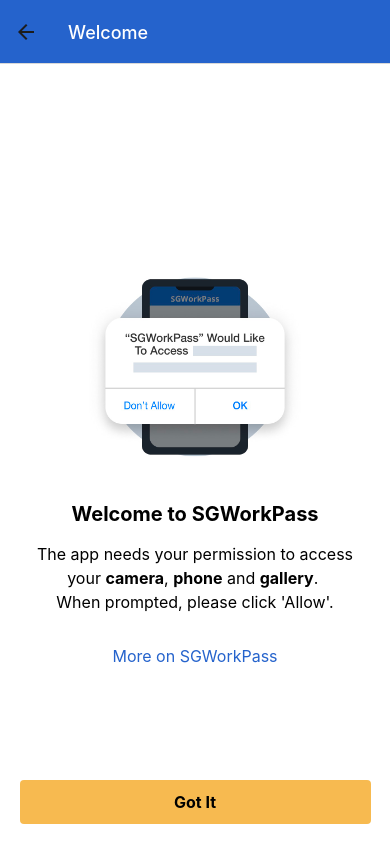
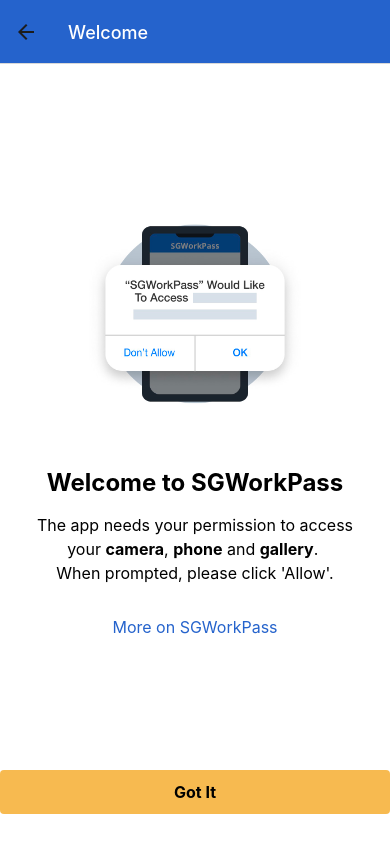
Before and after one commit to marvinljw/overseas-onboarding-app, a React Native app: screen /Permission in a window 390 px wide. Built offline with nearby package versions, Linux system fonts and the light colour scheme.

Commit message:
Edited Permision Screen Design

```diff
--- a/src/constants/index.js
+++ b/src/constants/index.js
@@ -7,6 +7,7 @@
   lightBlue: "#E1F0FF",
   black: "black",
   grey: "#6D7989",
+  coolGrey: "#F9FAFB",
 
   white: "#FFFFFF",
 };
@@ -54,9 +55,9 @@
 const BUTTONS = {
   btmButton: {
     position: "absolute",
-    bottom: 20,
+    bottom: 30,
     backgroundColor: COLORS.yellow,
-    width: "90%",
+    width: "100%",
     borderRadius: SIZES.xxSmall,
   },
 
@@ -64,7 +65,7 @@
     textAlign: "center",
     fontWeight: "600",
     padding: SIZES.small,
-    fontSize: SIZES.medium,
+    fontSize: SIZES.large,
   },
 };
 
--- a/src/screens/PermissionScreen.js
+++ b/src/screens/PermissionScreen.js
@@ -52,17 +52,17 @@
     position: 'relative',
     backgroundColor: COLORS.white,
     alignItems: "center",
-    justifyContent: "center",
     height: "100%",
     width: "100%",
     padding: "5%",
   },
   logo: {
     width: "70%",
-    height: "35%",
+    height: "40%",
+    marginTop: "25%"
   },
   title: {
-    fontSize: SIZES.large,
+    fontSize: SIZES.xLarge,
     marginBottom: SIZES.medium,
     fontWeight: "bold",
   },
@@ -71,6 +71,7 @@
     textAlign: "center",
     marginBottom: SIZES.xxLarge,
     lineHeight: SIZES.xLarge,
+    textAlign: "center",
   },
 
   boldText: {
```
